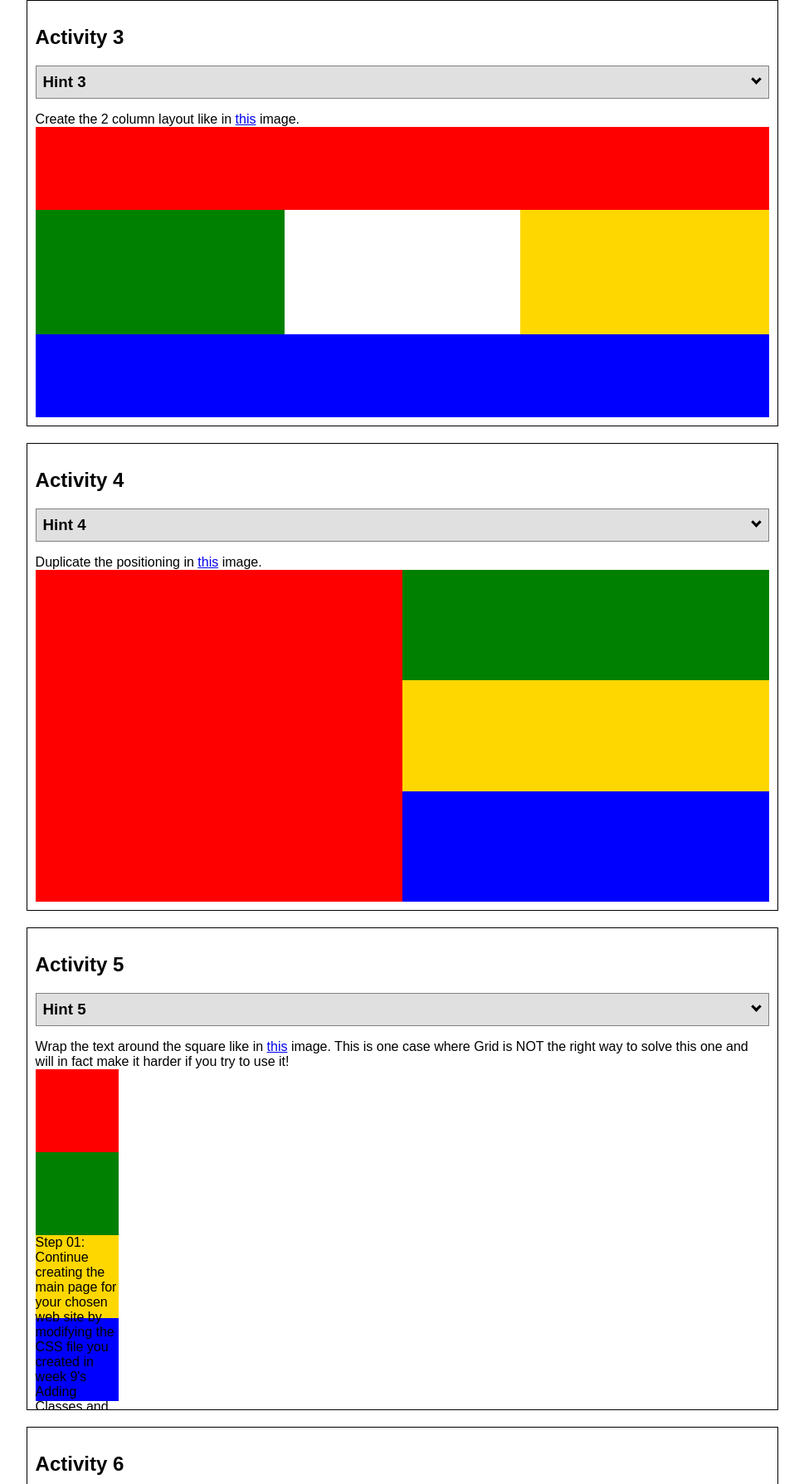
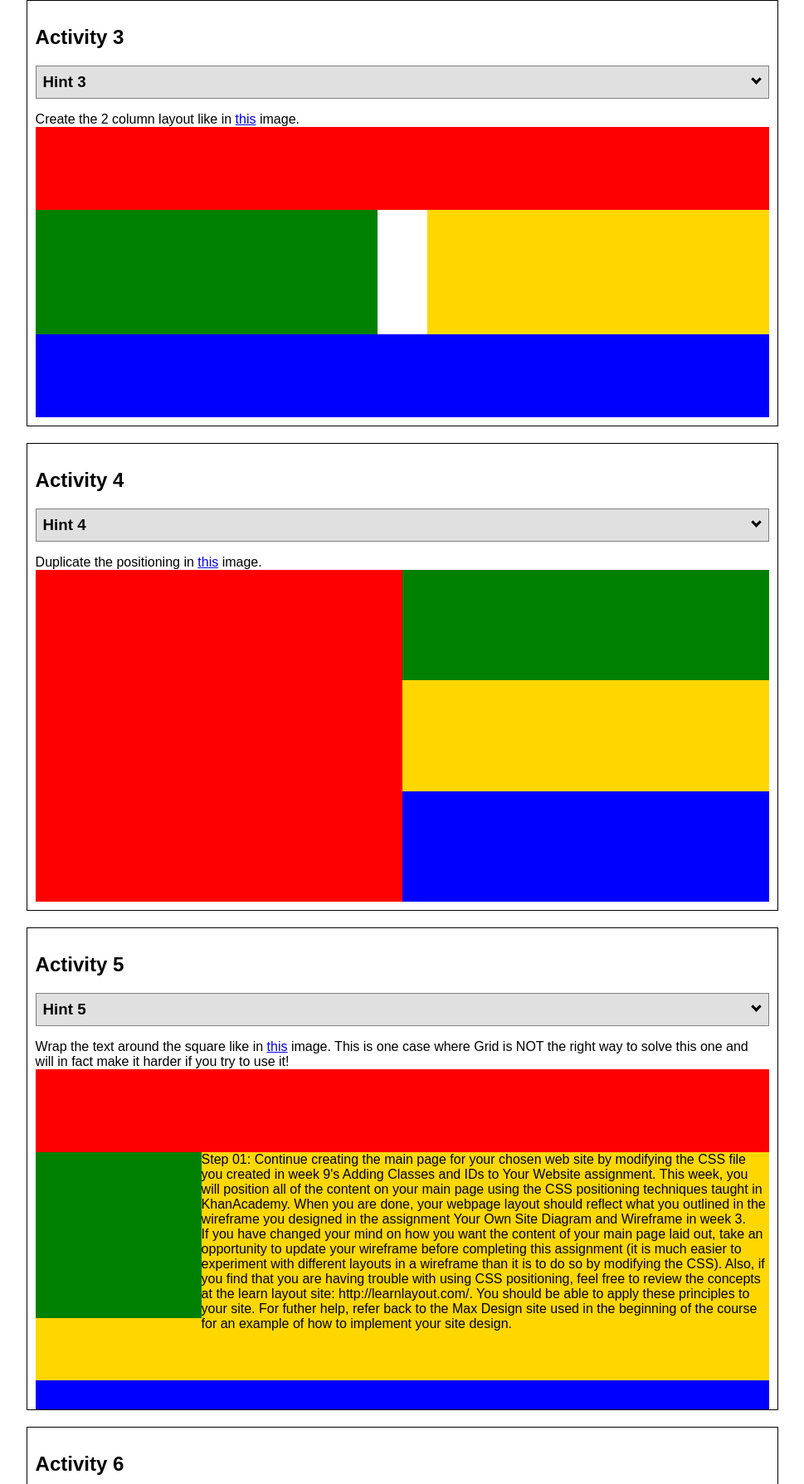
Before and after one commit to crawfy531/crawfy531.github.io, a plain HTML site: page positioning.html in a window 1280 px wide. Shown: the part 1457-3246 px from the top of the page at 83% size, without its empty margins (155-1124 px from the left). Drawn offline with Linux system fonts and the light colour scheme.

Commit message:
positioning

```diff
--- a/positionstyles.css
+++ b/positionstyles.css
@@ -69,23 +69,29 @@ gap: 20px;
   /* This is the parent of the activity 3 boxes. */
   display: grid;
   grid-template-columns: 1fr 1fr;
+  grid-template-rows: 100px 150px 100px;
+  column-gap: 60px;
 }
 .red3 {
   width: 100%;
   height: 100px;
   background-color: red;
-  grid-column: 1/5;
+  grid-row: 1/2;
+  grid-column: 1/3;
+
+
 }
 .green3 {
-  width: 300px;
-  height: 150px;
+  width: 100%;
+  height: 200px;
   background-color: green;
+  grid-row: 2/3;
 }
 .yellow3 {
-  width: 300px;
-  height: 150px;
+  width: 100%;
+  height: 200px;
   background-color: gold;
-  grid-column:3;
+  grid-row: 2/3;
 
 }
 .blue3 {
@@ -93,6 +99,7 @@ gap: 20px;
   height: 100px;
   background-color: blue;
   grid-column: 1/5;
+  grid-column: 1/3;
 }
 /* Activity 4 styles */
 .content4 {
@@ -133,24 +140,25 @@ gap: 20px;
   height: 400px;
 }
 .red5 {
-  width: 100px;
+  width: 100%;
   height: 100px;
   background-color: red;
 }
 .green5 {
-  width: 100px;
-  height: 100px;
+  width: 200px;
+  height: 200px;
   background-color: green;
+  float: left;
 
 }
 .yellow5 {
-  width: 100px;
-  height: 100px;
+  width: 100%;
+  height: 275px;
   background-color: gold;
 
 }
 .blue5 {
-  width: 100px;
+  width: 100%;
   height: 100px;
   background-color: blue;
 }
```
